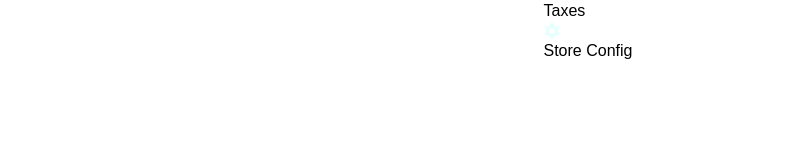
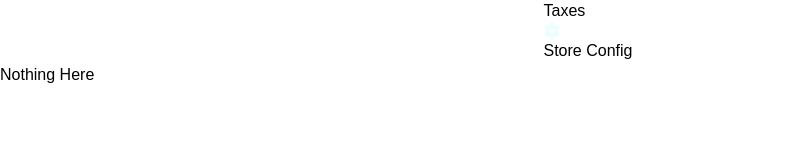
Before and after one commit to FYOTOL1/next_app, a Next.js app: page / in a window 1280 px wide. Before the commit this address had no page. Shown: the part 561-714 px from the top of the page, without its empty margins (0-798 px from the left). Built offline with nearby package versions, Linux system fonts and the light colour scheme.

Commit message:
Add a New Page Has Name: items

```diff
--- /dev/null
+++ b/app/page.tsx
@@ -0,0 +1,11 @@
+import React from "react";
+
+export default function page() {
+  return (
+    <>
+      <div className="text-center text-4xl text-zinc-500 w-full mt-10">
+        <p>Nothing Here</p>
+      </div>
+    </>
+  );
+}
```
